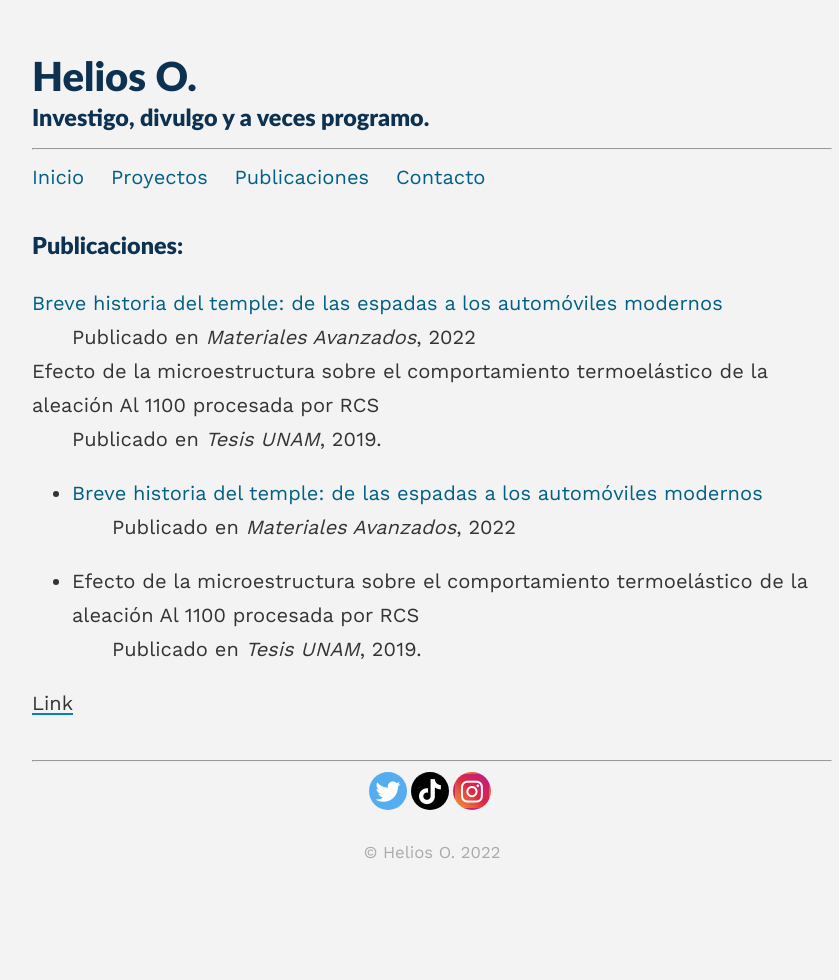
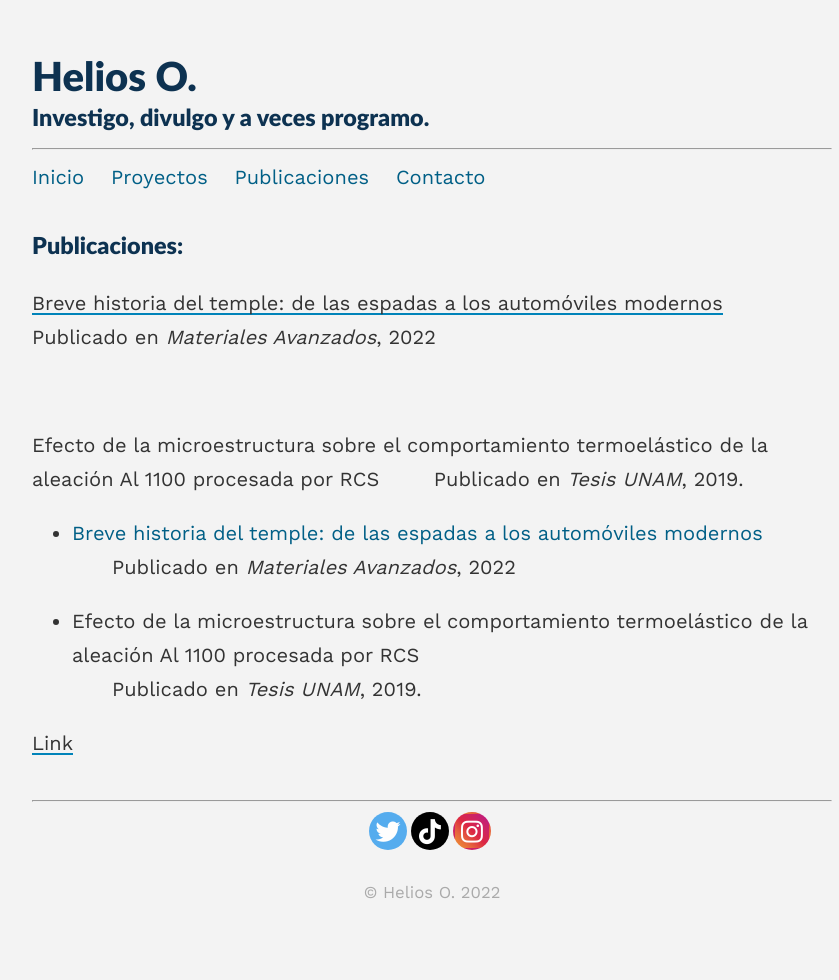
Before and after one commit to Heliouz/Heliouz.github.io, a Jekyll site: the page built from _pages/pubs.md, in a window 1280 px wide. Shown: the whole page, without its empty margins (208-1047 px from the left). Built offline with Jekyll 4.4.1, drawn with Linux system fonts in a browser that asks for light colours; some of the changed lines change nothing that is shown.

Commit message:
Update pubs.md

```diff
--- a/_pages/pubs.md
+++ b/_pages/pubs.md
@@ -10,10 +10,12 @@
 ### Publicaciones:
 
 [Breve historia del temple: de las espadas a los automóviles modernos](https://www.iim.unam.mx/MA/36){:target="_blank"}
-:   Publicado en _Materiales Avanzados_, 2022
+&nbsp;&nbsp;&nbsp;&nbsp;&nbsp;&nbsp; Publicado en _Materiales Avanzados_, 2022
+
+<br>
 
 Efecto de la microestructura sobre el comportamiento termoelástico de la aleación Al 1100 procesada por RCS
-:   Publicado en _Tesis UNAM_, 2019.
+&nbsp;&nbsp;&nbsp;&nbsp;&nbsp;&nbsp; Publicado en _Tesis UNAM_, 2019.
 
 
 
```
